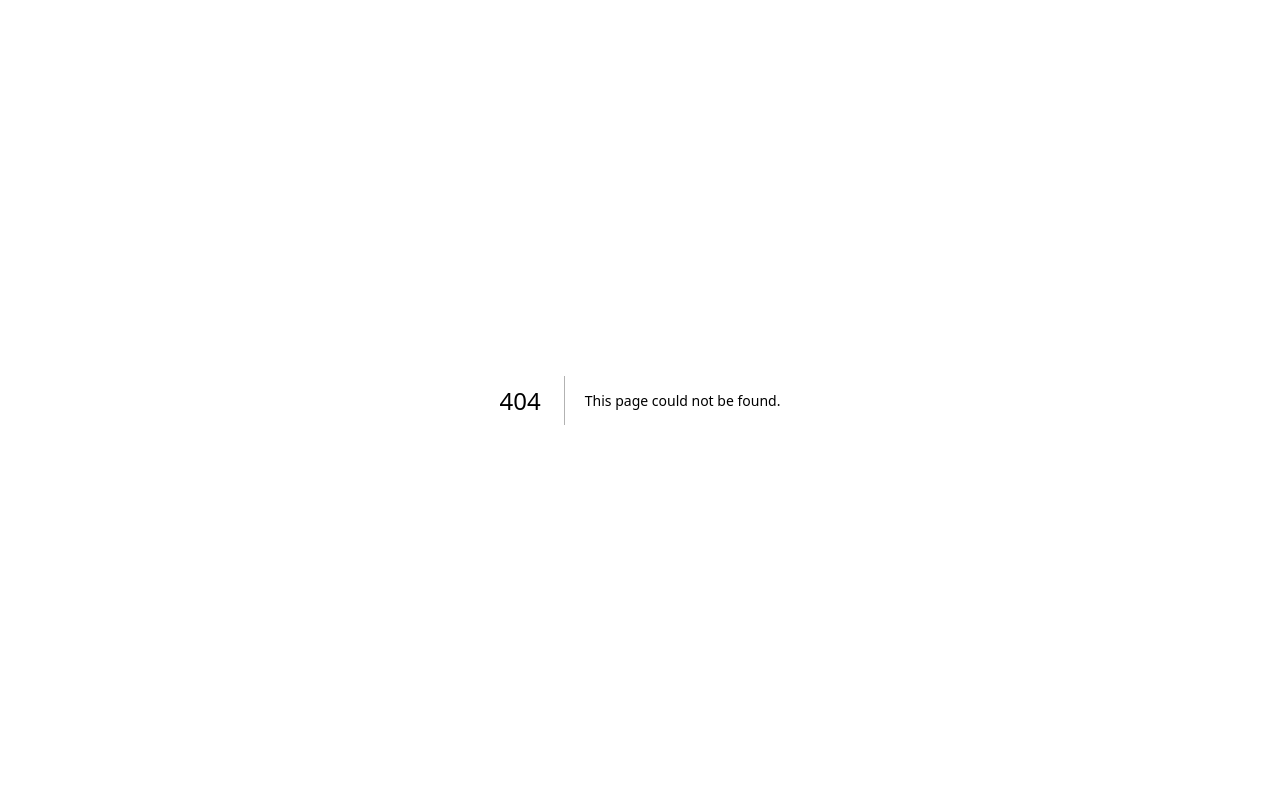
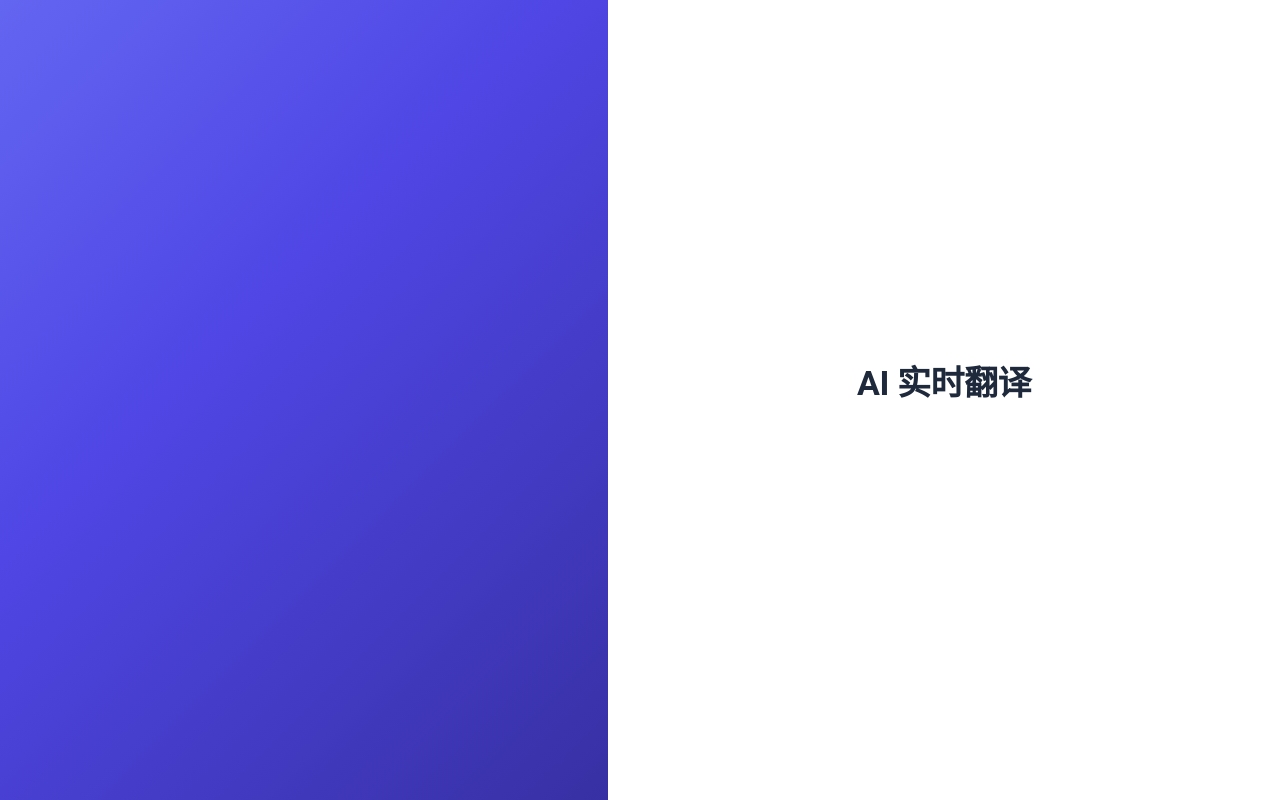
Before and after one commit to yc09od/ai-translate, a Next.js app in the folder frontend/: page /login in a window 1280 px wide. Before the commit this address had no page. Built offline with nearby package versions, Linux system fonts and the light colour scheme.

Commit message:
Done todo 52-55

```diff
--- /dev/null
+++ b/frontend/app/dashboard/page.tsx
@@ -0,0 +1,16 @@
+'use client';
+
+import { useState } from 'react';
+import Sidebar from '../components/Sidebar';
+import MainPanel from '../components/MainPanel';
+
+export default function Home() {
+  const [selectedTopic, setSelectedTopic] = useState<string | null>(null);
+
+  return (
+    <div className="flex h-screen w-screen overflow-hidden">
+      <Sidebar selectedTopic={selectedTopic} onSelectTopic={setSelectedTopic} />
+      <MainPanel selectedTopic={selectedTopic} />
+    </div>
+  );
+}
--- /dev/null
+++ b/frontend/app/login/page.tsx
@@ -0,0 +1,51 @@
+'use client';
+
+import { Box, Typography } from '@mui/material';
+
+export default function LoginPage() {
+  return (
+    <Box
+      sx={{
+        display: 'flex',
+        height: '100vh',
+        width: '100vw',
+        overflow: 'hidden',
+      }}
+    >
+      {/* [53] Left decorative gradient panel */}
+      <Box
+        sx={{
+          flex: 1,
+          background: 'linear-gradient(135deg, #6366f1 0%, #4f46e5 40%, #3730a3 100%)',
+        }}
+      />
+
+      {/* [54] Right content area - vertically and horizontally centered */}
+      <Box
+        sx={{
+          flex: 1,
+          display: 'flex',
+          flexDirection: 'column',
+          alignItems: 'center',
+          justifyContent: 'center',
+          backgroundColor: '#fff',
+          px: 4,
+        }}
+      >
+        {/* [55] App Title */}
+        <Typography
+          variant="h4"
+          sx={{
+            fontWeight: 700,
+            color: '#1e293b',
+            mb: 4,
+            textAlign: 'center',
+            letterSpacing: '-0.5px',
+          }}
+        >
+          AI 实时翻译
+        </Typography>
+      </Box>
+    </Box>
+  );
+}
--- a/frontend/app/page.tsx
+++ b/frontend/app/page.tsx
@@ -1,16 +1,5 @@
-'use client';
+import { redirect } from 'next/navigation';
 
-import { useState } from 'react';
-import Sidebar from './components/Sidebar';
-import MainPanel from './components/MainPanel';
-
-export default function Home() {
-  const [selectedTopic, setSelectedTopic] = useState<string | null>(null);
-
-  return (
-    <div className="flex h-screen w-screen overflow-hidden">
-      <Sidebar selectedTopic={selectedTopic} onSelectTopic={setSelectedTopic} />
-      <MainPanel selectedTopic={selectedTopic} />
-    </div>
-  );
+export default function RootPage() {
+  redirect('/dashboard');
 }
```
Also changed, not shown: 1 other file (tests, documents, lock files or other folders).
